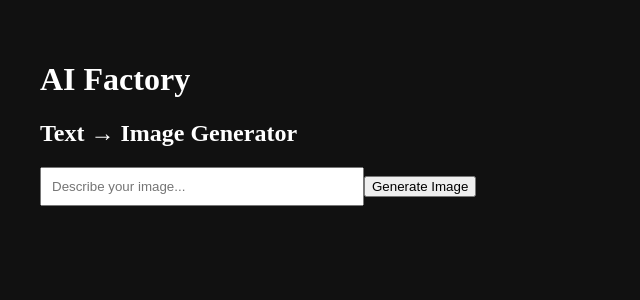
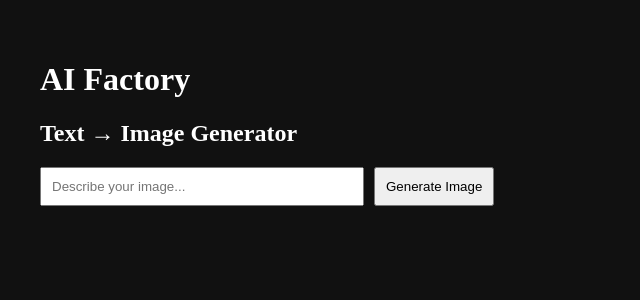
Before and after one commit to franklefebre1986-star/ai-factory2, a Next.js app: page / in a window 1280 px wide. Shown: the top 300 px of the page, without its empty margins (0-640 px from the left). Built offline with nearby package versions, Linux system fonts and the light colour scheme.

Commit message:
Update page.js

```diff
--- a/app/page.js
+++ b/app/page.js
@@ -18,8 +18,12 @@ export default function Home() {
 
     const data = await res.json();
 
-    // 🔴 HIER GING HET AL DIE TIJD MIS
-    setImage(data.image); // ← ALLEEN base64
+    if (data.image) {
+      setImage(data.image);
+    } else {
+      alert("Geen afbeelding ontvangen");
+    }
+
     setLoading(false);
   }
 
@@ -29,13 +33,18 @@ export default function Home() {
       <h2>Text → Image Generator</h2>
 
       <input
+        type="text"
+        placeholder="Describe your image..."
         value={prompt}
         onChange={(e) => setPrompt(e.target.value)}
-        placeholder="Describe your image..."
         style={{ padding: 10, width: 300 }}
       />
 
-      <button onClick={generate} disabled={loading}>
+      <button
+        onClick={generate}
+        style={{ padding: 10, marginLeft: 10 }}
+        disabled={loading}
+      >
         {loading ? "Generating..." : "Generate Image"}
       </button>
 
```
